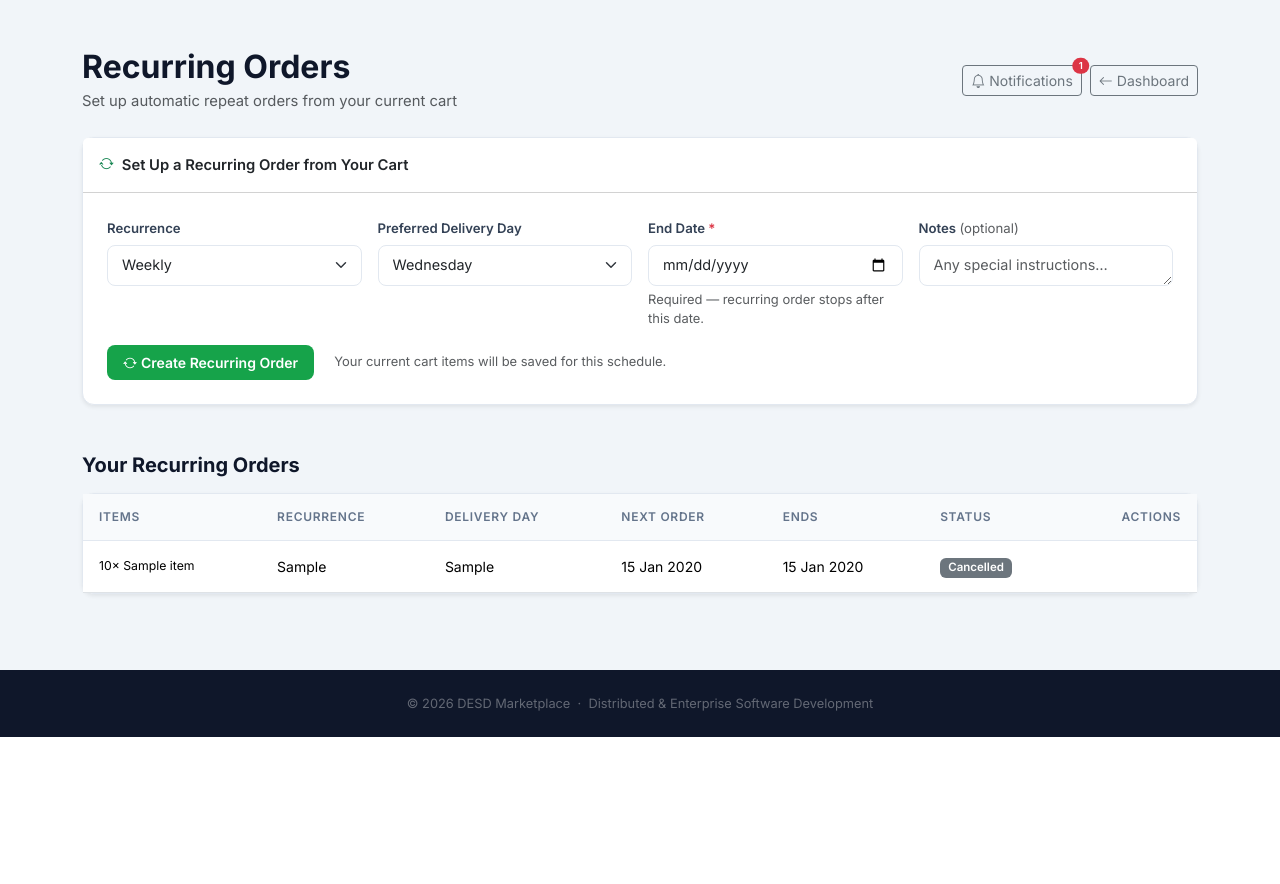
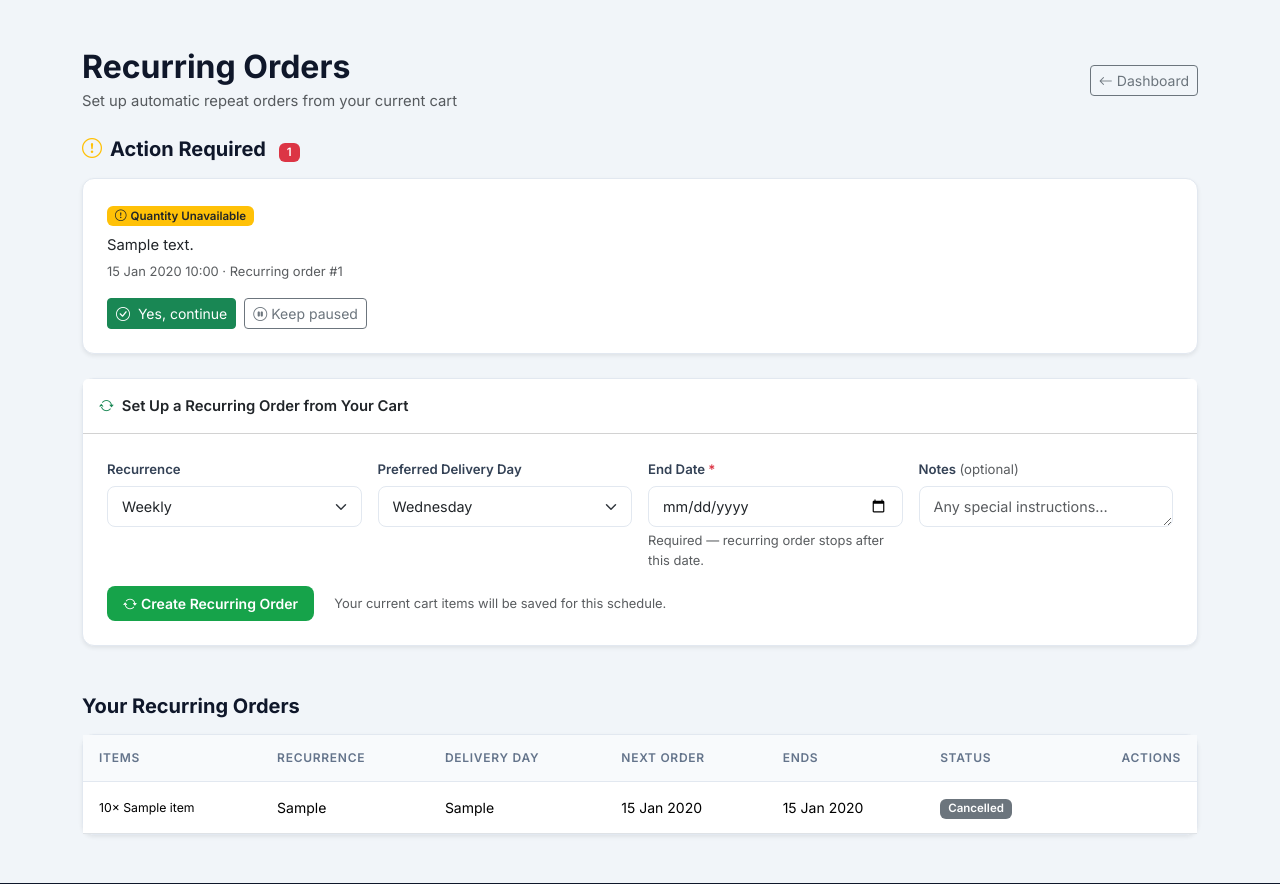
Before and after one commit to kayrask/DESD_Project, a Django app: template backend-fastapi/api/templates/customer/recurring_orders.html in a window 1280 px wide. Shown: the part 63-947 px from the top of the page. Before the commit the page ends 800 px from the top, so only its background shows below. Run offline with Django 5.2, Linux system fonts and the light colour scheme; the template is opened without the code that fills it: most values are stand-ins (such as "Sample title", 1, 10 or a date in 2020).

Commit message:
feat(desd): merge notifications into recurring orders page
- Recurring orders page now shows pending action notifications at the top
  with inline approve/reject buttons — no separate notifications page needed
- Navbar dropdown 'Recurring Orders' links directly to recurring orders page
- View passes pending_notifications queryset to template

Co-Authored-By: Claude Sonnet 4.6 <noreply@anthropic.com>

```diff
--- a/backend-fastapi/api/templates/base.html
+++ b/backend-fastapi/api/templates/base.html
@@ -164,7 +164,7 @@
                   </a>
                 </li>
                 <li>
-                  <a class="dropdown-item d-flex align-items-center gap-2 py-2" href="{% url 'recurring_order_notifications' %}">
+                  <a class="dropdown-item d-flex align-items-center gap-2 py-2" href="{% url 'recurring_orders' %}">
                     <i class="bi bi-arrow-repeat text-success"></i> Recurring Orders
                     {% if recurring_notification_count %}
                     <span class="badge bg-danger ms-auto">{{ recurring_notification_count }}</span>
--- a/backend-fastapi/api/templates/customer/recurring_orders.html
+++ b/backend-fastapi/api/templates/customer/recurring_orders.html
@@ -8,19 +8,59 @@
       <h2 class="fw-bold mb-1">Recurring Orders</h2>
       <p class="text-muted mb-0">Set up automatic repeat orders from your current cart</p>
     </div>
-    <div class="d-flex gap-2">
-      <a href="{% url 'recurring_order_notifications' %}" class="btn btn-outline-secondary btn-sm position-relative">
-        <i class="bi bi-bell me-1"></i>Notifications
-        {% if pending_notification_count %}
-        <span class="position-absolute top-0 start-100 translate-middle badge rounded-pill bg-danger"
-              style="font-size:.6rem;">{{ pending_notification_count }}</span>
-        {% endif %}
-      </a>
-      <a href="{% url 'customer_dashboard' %}" class="btn btn-outline-secondary btn-sm">
-        <i class="bi bi-arrow-left me-1"></i>Dashboard
-      </a>
+    <a href="{% url 'customer_dashboard' %}" class="btn btn-outline-secondary btn-sm">
+      <i class="bi bi-arrow-left me-1"></i>Dashboard
+    </a>
+  </div>
+
+  <!-- Pending notifications requiring action -->
+  {% if pending_notifications %}
+  <div class="mb-4">
+    <h5 class="fw-bold mb-3">
+      <i class="bi bi-exclamation-circle text-warning me-2"></i>Action Required
+      <span class="badge bg-danger ms-2">{{ pending_notification_count }}</span>
+    </h5>
+    <div class="d-flex flex-column gap-3">
+      {% for n in pending_notifications %}
+      <div class="card border-0 shadow-sm border-start border-warning border-3">
+        <div class="card-body p-4">
+          <div class="mb-2">
+            {% if n.notification_type == 'price_changed' %}
+              <span class="badge bg-warning text-dark mb-2"><i class="bi bi-tag me-1"></i>Price Changed</span>
+            {% elif n.notification_type == 'out_of_stock' %}
+              <span class="badge bg-danger mb-2"><i class="bi bi-x-circle me-1"></i>Out of Stock</span>
+            {% else %}
+              <span class="badge bg-warning text-dark mb-2"><i class="bi bi-exclamation-circle me-1"></i>Quantity Unavailable</span>
+            {% endif %}
+            <p class="mb-1">{{ n.message }}</p>
+            <small class="text-muted">{{ n.created_at|date:"d M Y H:i" }} &middot; Recurring order #{{ n.recurring_order.id }}</small>
+          </div>
+          <div class="d-flex gap-2 mt-3">
+            <form method="post" action="{% url 'recurring_order_approve' n.pk %}">
+              {% csrf_token %}
+              <input type="hidden" name="action" value="approve">
+              <button type="submit" class="btn btn-success btn-sm">
+                <i class="bi bi-check-circle me-1"></i>
+                {% if n.notification_type == 'price_changed' %}Yes, continue at new price
+                {% elif n.notification_type == 'out_of_stock' %}Resume when back in stock
+                {% else %}Yes, continue
+                {% endif %}
+              </button>
+            </form>
+            <form method="post" action="{% url 'recurring_order_approve' n.pk %}">
+              {% csrf_token %}
+              <input type="hidden" name="action" value="reject">
+              <button type="submit" class="btn btn-outline-secondary btn-sm">
+                <i class="bi bi-pause-circle me-1"></i>Keep paused
+              </button>
+            </form>
+          </div>
+        </div>
+      </div>
+      {% endfor %}
     </div>
   </div>
+  {% endif %}
 
   <!-- Create recurring order from cart -->
   <div class="card border-0 shadow-sm mb-5">
```
Also changed, not shown: backend-fastapi/api/views_web.py (+9 -3 lines).
